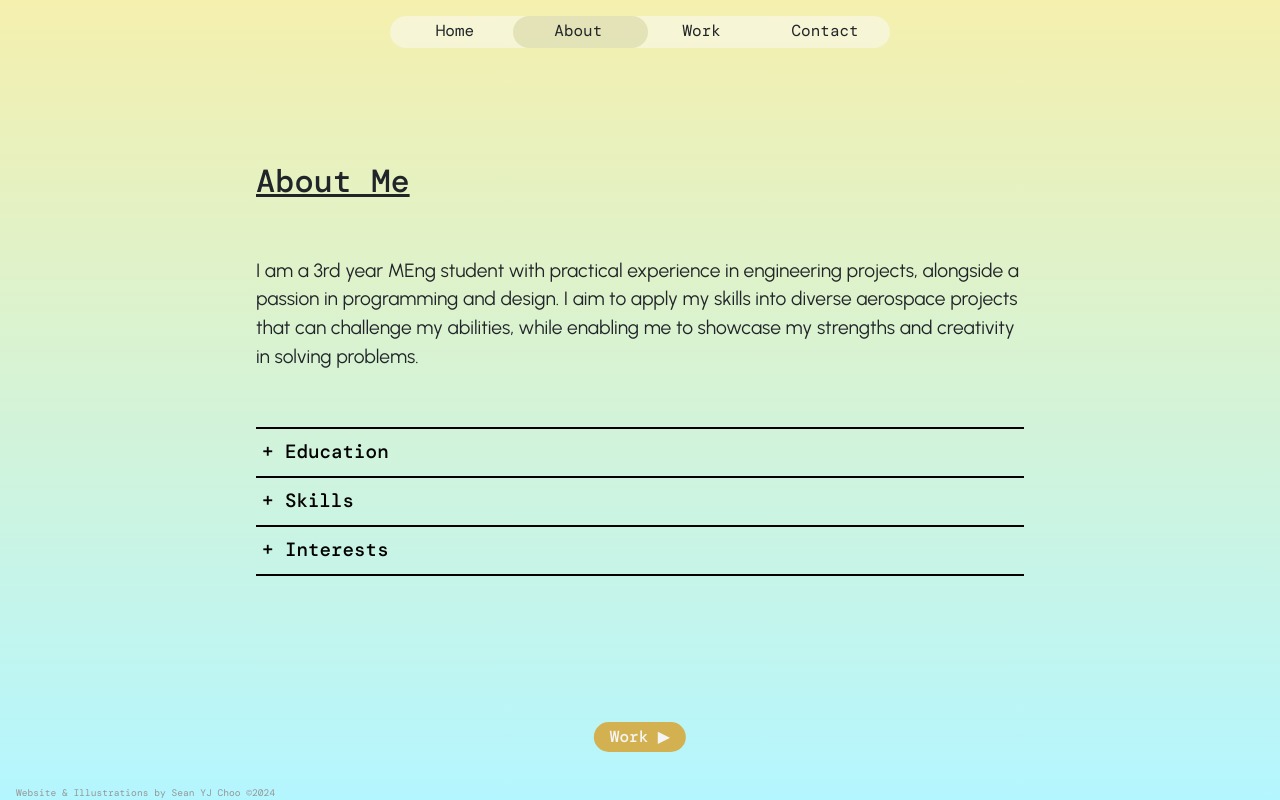
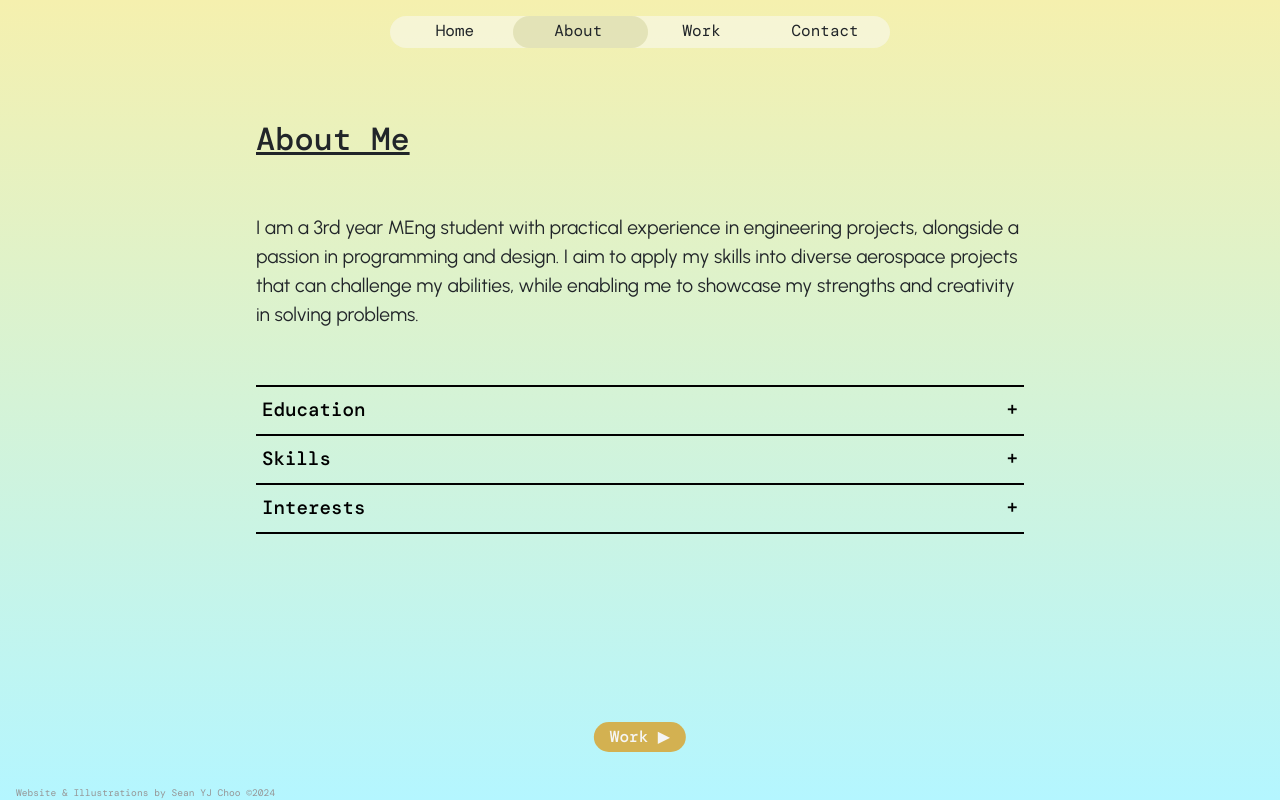
Before and after one commit to SeanCYJ/seancyj.github.io, a React (Vite) app: page /about in a window 1280 px wide. Built offline with nearby package versions, Linux system fonts and the light colour scheme; a web font is replaced by a local one.

Commit message:
accordian tweaks

```diff
--- a/src/css/about.css
+++ b/src/css/about.css
@@ -1,8 +1,9 @@
 .section-2 {
     /* padding: 0rem 10vw 0rem 10vw; */
     display: flex;
-    justify-content: center;
-    align-content: center;
+    flex-direction: column;
+    /* justify-content: center; */
+    /* align-content: top; */
     padding: 3rem 0rem 30vh 0rem;
     background: rgba(0, 0, 0, 0);
     height: fit-content;
@@ -54,7 +55,27 @@
     font-optical-sizing: auto;
     font-weight: 500;
     font-style: normal;
-    animation: abt-slide-in ease-in-out 1s;
+}
+
+.abt-text>span {
+    opacity: 0%;
+    animation: about-fade-in ease-in-out 1s;
+    animation-fill-mode: forwards;
+}
+
+@keyframes about-fade-in {
+    0% {
+        opacity: 0%;
+    }
+    100% {
+        opacity: 100%;
+    }
+}
+
+.abt-text>.accordian-cont {
+    opacity: 0%;
+    animation: abt-slide-in ease-in-out 1s 0.3s;
+    animation-fill-mode: forwards;
 }
 
 .abt-header {
@@ -64,9 +85,11 @@
 @keyframes abt-slide-in {
     0% {
         opacity: 0%;
-        transform: translate(0%, 100%);
+        transform: translate(0%, 400%);
     }
-
+    85% {
+        transform: translate(0, -5%);
+    }
     100% {
         opacity: 100%;
         transform: translate(0, 0);
@@ -99,13 +122,12 @@
     .abt-text {
         font-size: 1.2rem;
         font-weight: 500;
-        animation: abt-slide-in ease-in-out 0.8s;
     }
 }
 
 @media screen and (min-width: 1200px) {
     .section-2 {
-        padding: 2vh 0rem 0vh 0rem;
+        padding: 5vh 0rem 0vh 0rem;
         background: rgba(0, 0, 0, 0);
         height: 100vh;
     }
@@ -123,7 +145,6 @@
         width: 100%;
         border: solid;
         border-radius: 1rem;
-        animation: slide-frl ease-in-out 1s;
         justify-self: center;
     }
 
--- a/src/css/accordian.css
+++ b/src/css/accordian.css
@@ -4,6 +4,8 @@
     border-bottom: 2px solid rgba(0,0,0,1);
     padding: 0.5rem 0rem;
     margin: -2px 0px;
+    max-height: 1000px;
+    transition: max-height 0.5s ease;
 }
 
 .accordian-title {
@@ -13,6 +15,9 @@
     background: rgba(0,0,0,0);
     font-weight: 500;
     font-size: 1rem;
+    display: flex;
+    justify-content: space-between;
+    width: 100%;
     /* text-decoration: underline; */
 }
 
--- a/src/jsx/Accordian.jsx
+++ b/src/jsx/Accordian.jsx
@@ -34,7 +34,7 @@ export function AccordianTemp({index, title, content}) {
            <button
            id={index}
            className="accordian-title"
-           >+ {title}</button>
+           ><span>{title}</span><span>+</span></button>
            <div
            id={index}
            className={Expand ? "accordian-content expand" : "accordian-content"}
```
